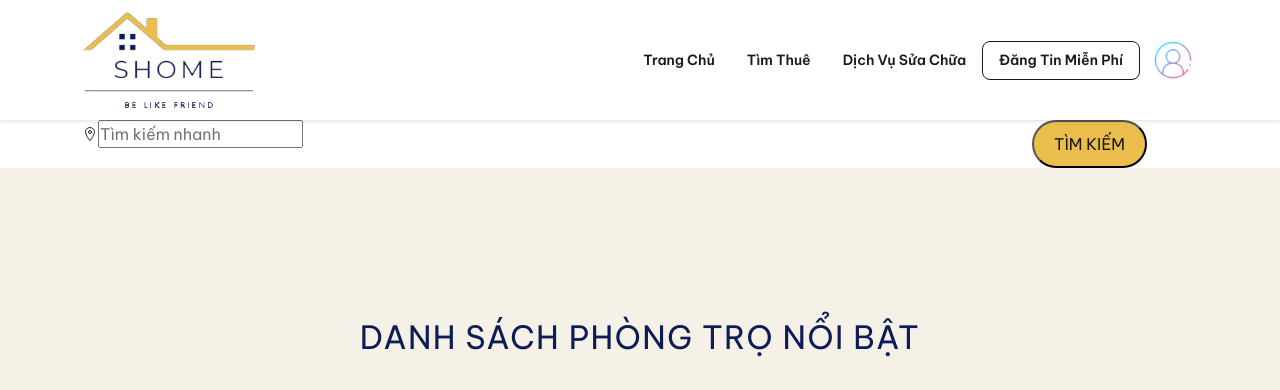
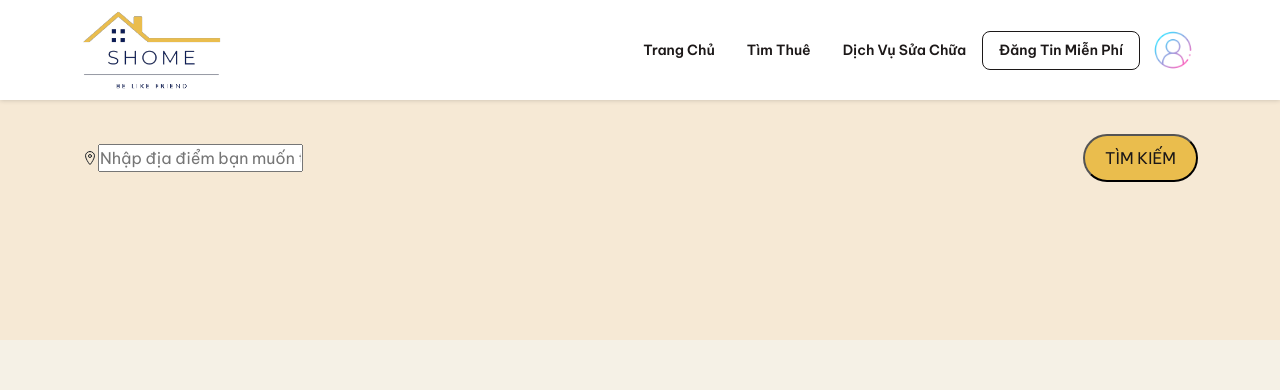
Before and after one commit to hoanghiep2001-coder/shome, a React (Create React App) app: page /filter in a window 1280 px wide. Shown: the top 390 px of the page. Built offline with nearby package versions, Linux system fonts and the light colour scheme.

Commit message:
config css for sections

```diff
--- a/src/Content/css/main.css
+++ b/src/Content/css/main.css
@@ -65,9 +65,17 @@ a:hover {
   transition: all 0.3s ease-in-out;
   box-shadow: 0 0 5px 0px rgba(0, 0, 0, 0.2);
 }
+.header.is-sticky .header__container {
+  padding: 10px 12px;
+}
+.header.is-sticky .header__container .header__homePage .icon-LOGO_demo {
+  width: 120px;
+  color: #eabd4d;
+}
 .header .header__container .header__homePage .icon-LOGO_demo {
-  width: 175px;
+  width: 140px;
   color: #eabd4d;
+  transition: 0.3s all ease-in-out;
 }
 .header .header__container .header__nav-item.user-action:last-child .header__nav-link {
   border: 1px solid #1c1818;
@@ -102,7 +110,7 @@ a:hover {
 }
 
 .body {
-  padding-top: 120px;
+  padding-top: 80px;
   position: relative;
 }
 .body .body__hero {
@@ -413,7 +421,14 @@ a:hover {
   outline: none;
   box-shadow: none;
 }
-
+.body.filter-page {
+  padding-top: 100px;
+}
+.body.filter-page .body__filterPage {
+  padding: 34px 0;
+  min-height: 240px;
+  background-color: #f6e9d5;
+}
 .footer {
   background-color: #f6e9d5;
   color: #0c163b;
--- a/src/Content/js/body/body.js
+++ b/src/Content/js/body/body.js
@@ -8,7 +8,7 @@ import FilterPageComp from "../../../components/Layout/FilterComponent";
 
 function Body(props) {
   return (
-    <div className="body">
+    <div className={props.className}>
       {props.Hero ? <Hero /> : ""}
       {props.FilterPageComp ? <FilterPageComp /> : ""}
       {props.Filter ? <Filter /> : ""}
--- a/src/Content/sass/_body.scss
+++ b/src/Content/sass/_body.scss
@@ -1,5 +1,5 @@
 .body {
-  padding-top: 120px;
+  padding-top: 80px;
   position: relative;
   .body__hero {
     background: url(../image/thumb/Banner_TrangChu.png);
@@ -359,4 +359,16 @@
       }
     }
   }
+
+  // filter Page
+  &.filter-page {
+    padding-top: 100px;
+    .body__filterPage {
+      padding: 34px 0;
+      min-height: 240px;
+      background-color: $color-background-footer;
+      .body__filterPage-form {
+      }
+    }
+  }
 }
--- a/src/Content/sass/_header.scss
+++ b/src/Content/sass/_header.scss
@@ -8,12 +8,26 @@
   z-index: 1000;
   transition: all 0.3s ease-in-out;
   box-shadow: 0 0 5px 0px rgb(0 0 0 / 20%);
+  &.is-sticky {
+    .header__container {
+      padding: 10px 12px;
+      .header__homePage {
+        .icon-LOGO_demo {
+          // font-size: 80px;
+          width: $logo-default-width-is-sticky;
+          color: $color-button;
+        }
+      }
+    }
+  }
   .header__container {
+    // padding: 10px 12px;
     .header__homePage {
       .icon-LOGO_demo {
         // font-size: 80px;
         width: $logo-default-width;
         color: $color-button;
+        transition: 0.3s all ease-in-out;
       }
     }
     .header__nav-item {
--- a/src/Content/sass/_variables.scss
+++ b/src/Content/sass/_variables.scss
@@ -13,4 +13,5 @@ $color-border-main: #dfbe8c;
 $color-text-blue: #0c163b;
 $color-title-grey: #7c7878;
 
-$logo-default-width: 175px;
+$logo-default-width: 140px;
+$logo-default-width-is-sticky: 120px;
--- a/src/components/Layout/FilterComponent/index.js
+++ b/src/components/Layout/FilterComponent/index.js
@@ -1,25 +1,25 @@
 import React from "react";
 import Tippy from "@tippyjs/react";
 import "tippy.js/dist/tippy.css";
-import { IoLocateOutline, IoLocationOutline } from "react-icons/io5";
+import { IoLocationOutline } from "react-icons/io5";
 
 function FilterPageComp() {
   return (
     <div className="body__filterPage">
-      <form action="" className="container body__filterPage-wrapper">
-        <div className="row">
+      <form action="" className="container body__filterPage-form">
+        <div className="row align-items-center">
           <div className="col-lg-5">
             <div className=" d-lg-flex align-items-center">
               <IoLocationOutline className="filter__search-icon" />
               <input
                 className="filter__search-input"
                 type="text"
-                placeholder="Tìm kiếm nhanh"
+                placeholder="Nhập địa điểm bạn muốn tìm"
               />
             </div>
           </div>
           <div className="col-lg-5"></div>
-          <div className="col-lg-2">
+          <div className="col-lg-2 text-end">
             <Tippy content="TÌM KIẾM">
               <button className="button-hover primary-button">TÌM KIẾM</button>
             </Tippy>
--- a/src/pages/Filter/index.js
+++ b/src/pages/Filter/index.js
@@ -12,6 +12,7 @@ function FilterPage() {
     <>
       <Header></Header>
       <Body
+        className="body filter-page"
         Hero={false}
         FilterPageComp={true}
         Filter={false}
--- a/src/pages/Home/index.js
+++ b/src/pages/Home/index.js
@@ -6,6 +6,7 @@ function Home() {
     <>
       <Header />
       <Body
+        className="body"
         Hero={true}
         FilterPageComp={false}
         Filter={true}
```
Also changed, not shown: 1 other file (tests, documents, lock files or other folders).
